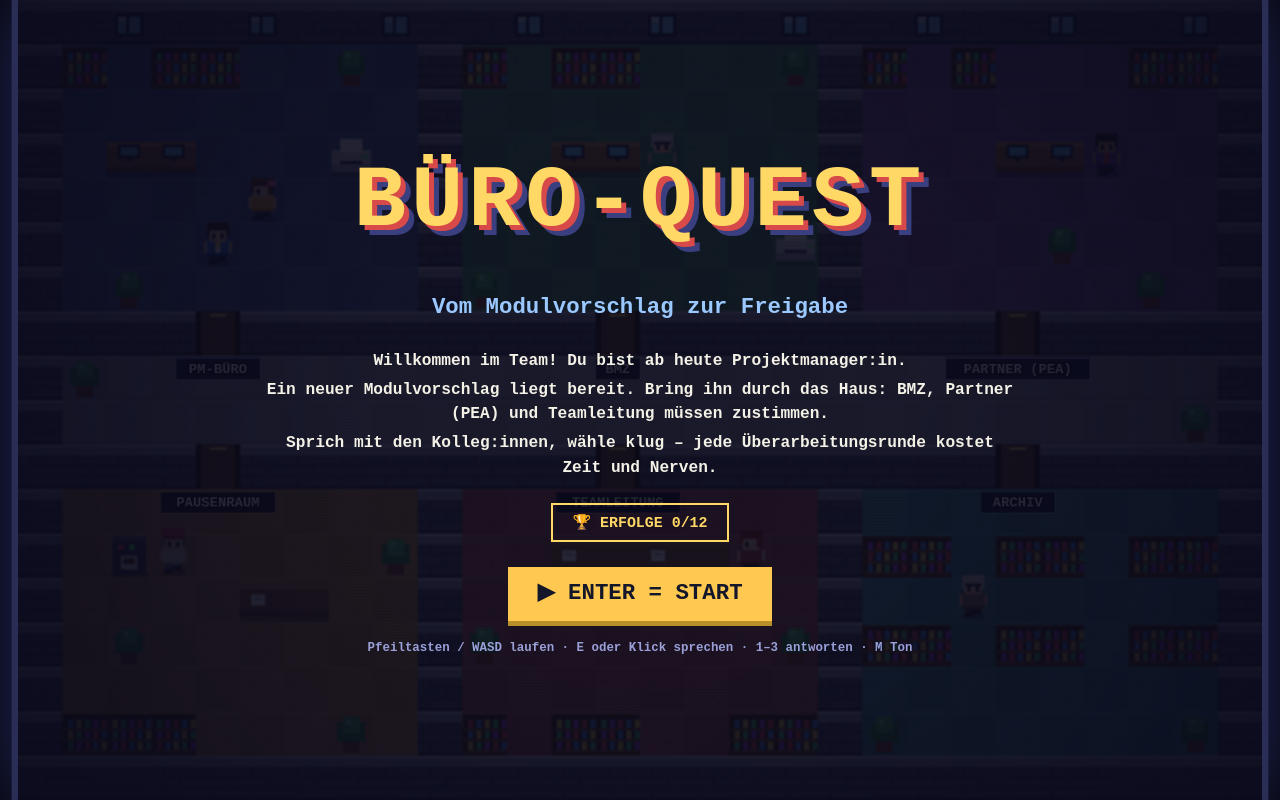
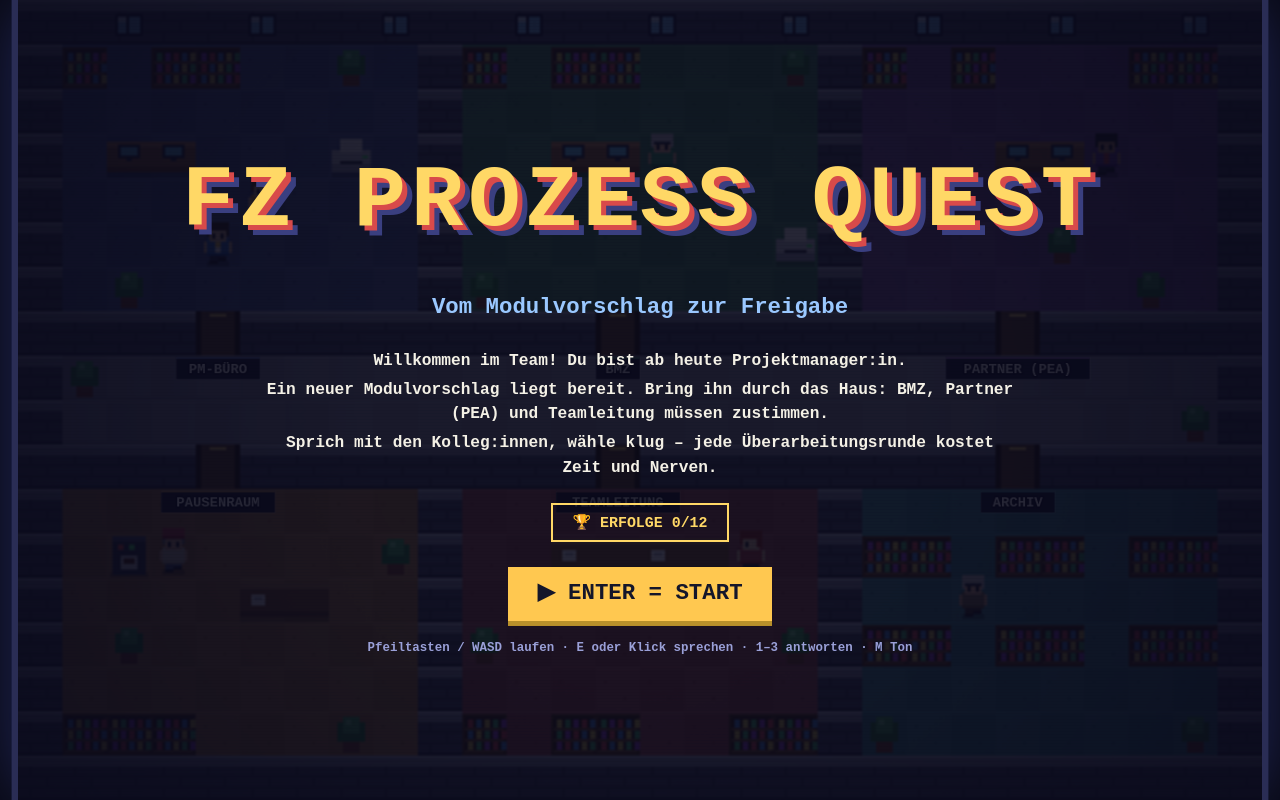
Before and after one commit to jzakotnik/devadventure, a Next.js app: page /game in a window 1280 px wide. Built offline with nearby package versions, Linux system fonts and the light colour scheme.

Commit message:
Game: rename to FZ Prozess Quest
Co-Authored-By: Claude Sonnet 5.5 <noreply@anthropic.com>
Claude-Session: https://claude.ai/code/session_01QyWoy81ozgGCfEHdz1CrKb

```diff
--- a/app/game/_content/modulvorschlag.json
+++ b/app/game/_content/modulvorschlag.json
@@ -1,6 +1,6 @@
 {
   "id": "modulvorschlag-v1",
-  "title": "BÜRO-QUEST",
+  "title": "FZ PROZESS QUEST",
   "subtitle": "Vom Modulvorschlag zur Freigabe",
   "intro": [
     "Willkommen im Team! Du bist ab heute Projektmanager:in.",
--- a/app/game/page.tsx
+++ b/app/game/page.tsx
@@ -2,7 +2,7 @@ import type { Metadata } from "next"
 import { GameClient } from "./_components/GameClient"
 
 export const metadata: Metadata = {
-  title: "Büro-Quest",
+  title: "FZ Prozess Quest",
   description: "Lerne den Modulvorschlag-Prozess spielerisch kennen.",
 }
 
```
Also changed, not shown: app/game/README.md.
